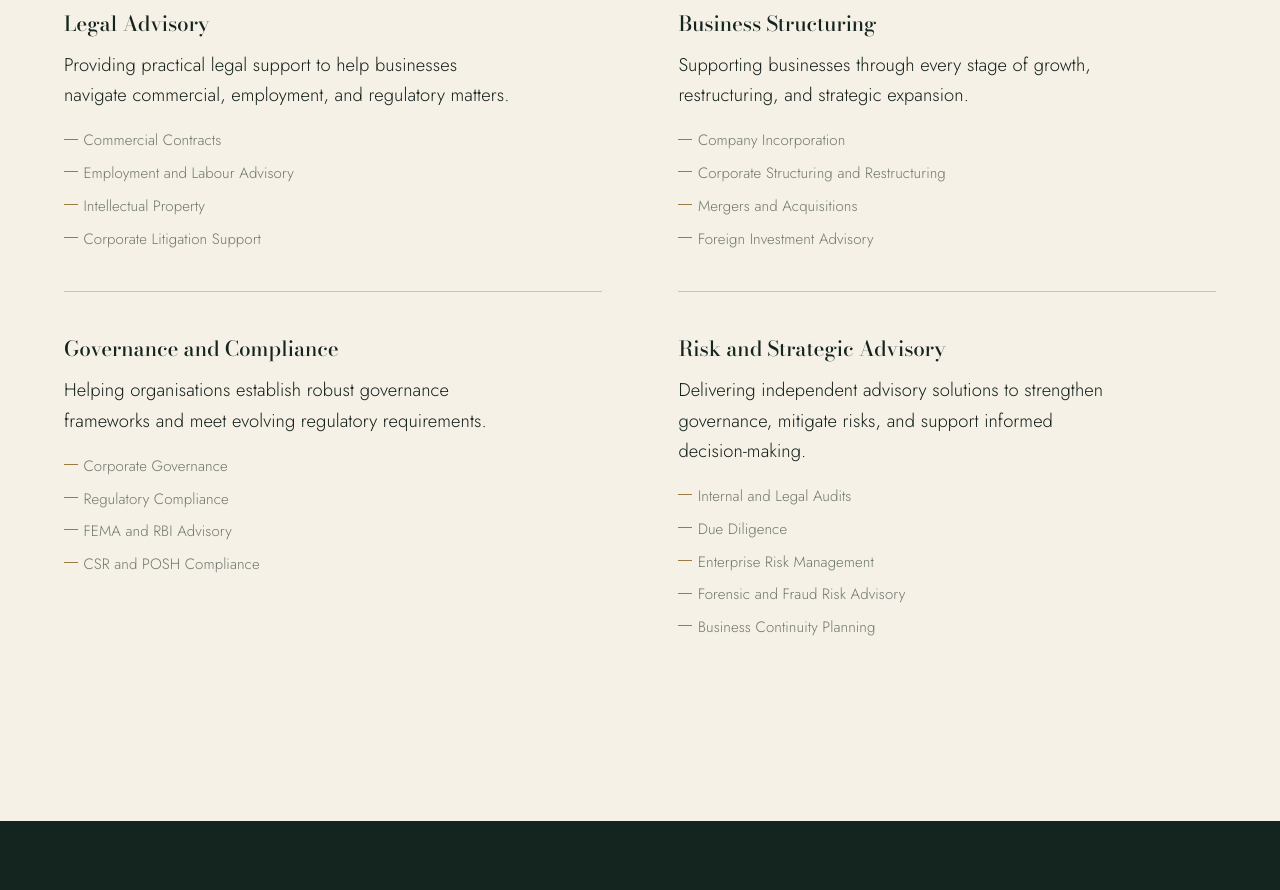
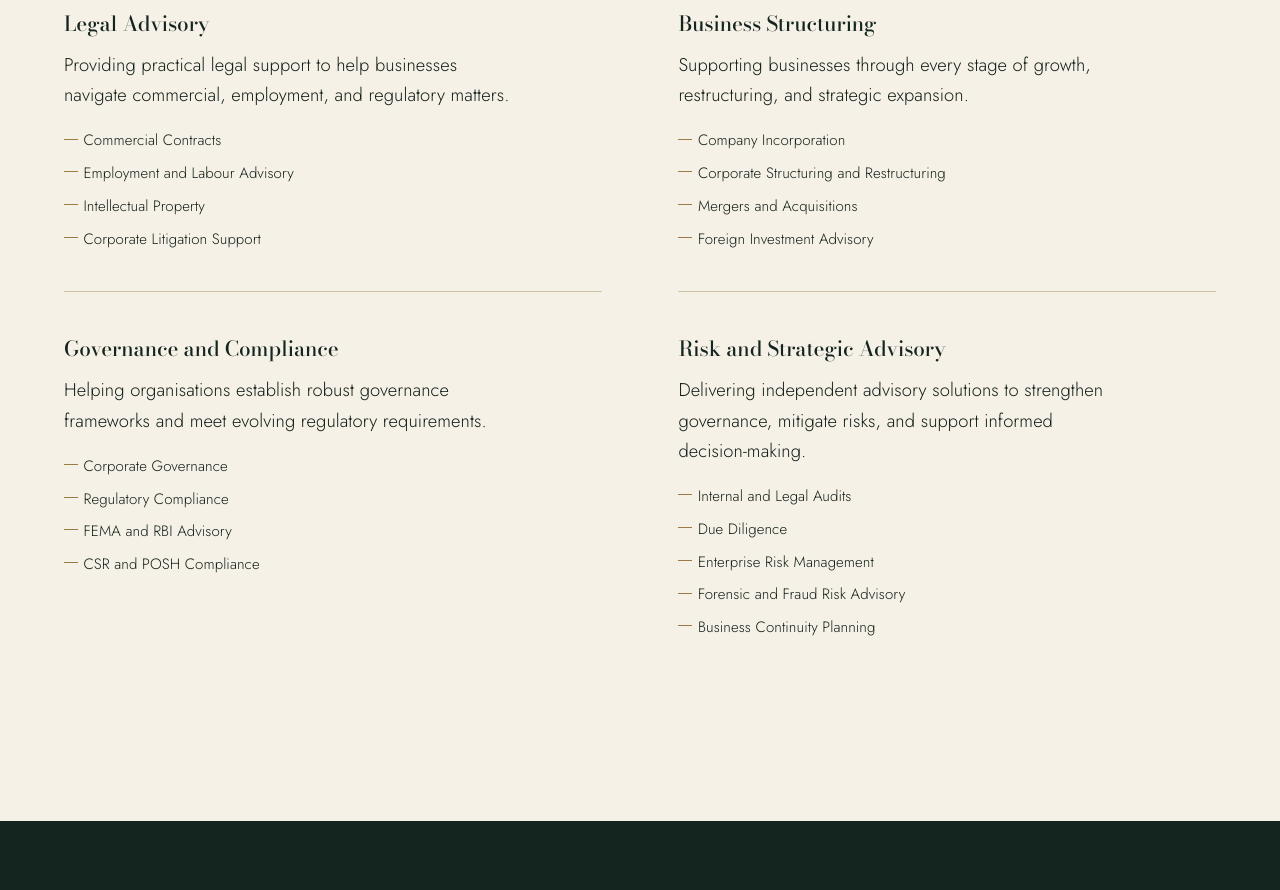
Before and after one commit to shujahumayun/regis-savoy-concepts, a plain HTML site: page concepts/corporate-services.html in a window 1280 px wide. Shown: the part 2740-3630 px from the top of the page. Drawn offline with nearby package versions, Linux system fonts and the light colour scheme.

Commit message:
Darken Corporate Services capability list item text
Applies to all four capability cards via the shared .capability-list li rule.

```diff
--- a/concepts/corporate-services.html
+++ b/concepts/corporate-services.html
@@ -188,7 +188,7 @@ body.nav-lock{overflow:hidden}
 .capability-group h3{font-family:var(--figure);font-weight:500;font-size:clamp(1.1rem,1.7vw,1.3rem);margin-bottom:.55rem;letter-spacing:-.005em}
 .capability-group > p{color:var(--ink);font-size:1.15rem;max-width:42ch}
 .capability-list{list-style:none;margin-top:1.1rem;display:flex;flex-direction:column;gap:.5rem}
-.capability-list li{position:relative;padding-left:1.3em;font-size:.9375rem;font-weight:300;color:var(--ink-60)}
+.capability-list li{position:relative;padding-left:1.3em;font-size:.9375rem;font-weight:300;color:var(--ink)}
 .capability-list li::before{content:"";position:absolute;left:0;top:.68em;width:14px;height:1px;background:var(--gold)}
 @media (max-width:760px){
   .capability-grid{grid-template-columns:1fr}
```
